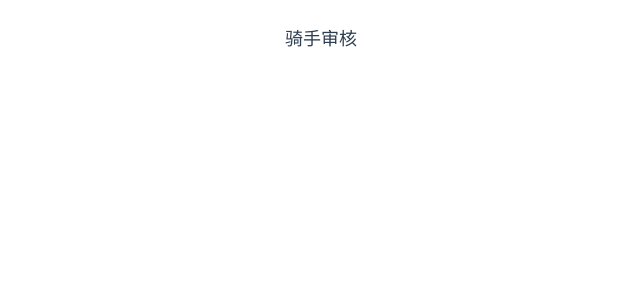
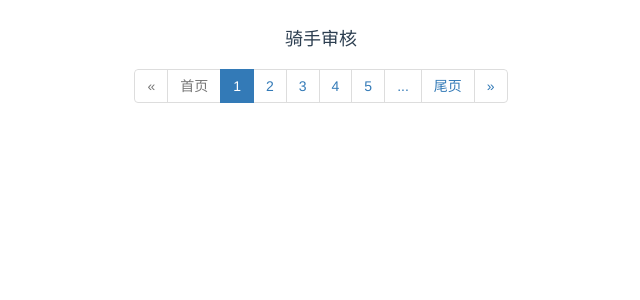
Before and after one commit to FanWalker/Auditing-System, a Vue app: page /#/page in a window 1280 px wide. Shown: the top 300 px of the page, without its empty margins (319-959 px from the left). Built offline with nearby package versions, Linux system fonts and the light colour scheme.

Commit message:
增加分页

```diff
--- a/src/components/HelloWorld.vue
+++ b/src/components/HelloWorld.vue
@@ -1,6 +1,6 @@
 <template>
   <div class="identity">
-    <router-link to="/search">Go to search</router-link>
+    <router-link to="/page">Go to search</router-link>
     <div class="message"><p>{{ msg }}</p></div>
     <div class="form-data">
       <div class="wrap">
--- a/src/components/admin.vue
+++ b/src/components/admin.vue
@@ -13,12 +13,11 @@
                     <span class="user-text btn" @click="selectChoice($event)">通过</span>
                 </div>
                 <div class="userList">
-                    <div class="userContainer" v-for='user in users' :style="{display:not_research}">
-                        <div v-if="user.state== choice">
+                    <div class="userContainer" v-for='(user,index) in users' :style="{display:not_research}">
                         <div class="diplay-info">
                             <span class="userName" @click="showDisplayInfo($event)">{{user.name}}</span>
                             <span class="state">{{user.state}}</span>
-                                <span class="admin-btn btn" style="background-color:#5bc0de" @click="showConfirmFrame($event,'pass')">通过</span>
+                            <span class="admin-btn btn" style="background-color:#bce8f1" @click="showConfirmFrame($event,'pass')">通过</span>
                             <span class="admin-btn btn" @click="showConfirmFrame($event,'nopass')">不通过</span>
                         </div>
                         <div class="user-info" v-bind:style="{display: isDisplay}">
@@ -26,12 +25,11 @@
                             <p>身份证号：{{ user.IDCartNumber}}</p>
                         </div>
                     </div>
-                    </div>
                     <div class="userContainer" v-for='user in searchResult' :style="{display: had_research}">
                         <div class="diplay-info">
                             <span class="userName" @click="showDisplayInfo($event)">{{user.name}}</span>
                             <span class="state">{{user.state}}</span>
-                            <span class="admin-btn btn" style="background-color:#5bc0de" @click="showConfirmFrame($event,'pass')">通过</span>
+                            <span class="admin-btn btn" style="background-color:#bce8f1" @click="showConfirmFrame($event,'pass')">通过</span>
                             <span class="admin-btn btn" @click="showConfirmFrame($event,'nopass')">不通过</span>
                         </div>
                         <div class="user-info" v-bind:style="{display: isDisplay}">
@@ -39,9 +37,7 @@
                             <p>身份证号：{{ user.IDCartNumber}}</p>
                         </div>
                     </div>
-                </div>
-                <div class="search-list">
-
+                    <v-pagination :total="total" :current-page='current' @pagechange="pagechange"></v-pagination>
                 </div>
                 <div class="confirmFrame" v-bind:style="{display: isConfirm}">
                     <div class="confirm-wrap">
@@ -58,6 +54,7 @@
 </template>
 
 <script>
+import pagination from '@/components/pagination'
 export default {
     data() {
         return {
@@ -71,7 +68,10 @@
             had_research: 'none',
             passText: '',
             users: [],
-                searchResult: []
+            searchResult: [],
+            total: 0,     // 记录总条数
+            display: 2,   // 每页显示条数
+            current: 1,   // 当前的页数
         }
     },
     methods: {
@@ -115,9 +115,21 @@
             })
         },
         selectChoice: function(e) {
-                this.choice = $(e.target).text();
+            var _self = this;
+            _self.not_research = '';
+            _self.had_research = 'none';
+            _self.choice = $(e.target).text();
             $(e.target).siblings().removeClass('current');
             $(e.target).addClass('current');
+            _self.$http({
+                url: '/user/admin',
+                method: 'GET',
+                params: {
+                    state: _self.choice
+                }
+            }).then((res) => {
+                _self.users = res.data.users;
+            })
         },
         search: function(){
             this.searchResult = [];
@@ -132,17 +144,29 @@
                 }
             }).then((res)=>{
                 this.searchResult.push(res.data);
-                    console.log(this.searchResult);
             })
+        },
+        pagechange:function(currentPage){
+         console.log(currentPage);
+         // ajax请求, 向后台发送 currentPage, 来获取对应的数据
+
        }
     },
     mounted: function() {
         this.$http({
             url: '/user/admin',
-                method: 'GET'
+            method: 'GET',
+            params: {
+                state: "待审核"
+            }
         }).then((res) => {
-                this.users = res.data;
+            this.users = res.data.users;
+            this.total = res.data.totalPage;
+            console.log(this.total);
         })
+    },
+    components: {
+          'v-pagination': pagination,
     }
 }
 </script>
--- /dev/null
+++ b/src/components/pagination.vue
@@ -0,0 +1,98 @@
+<template>
+  <nav>
+    <ul class="pagination">
+      <li :class="{'disabled': current == 1}"><a href="javascript:;" @click="setCurrent(current - 1)"> « </a></li>
+      <li :class="{'disabled': current == 1}"><a href="javascript:;" @click="setCurrent(1)"> 首页 </a></li>
+      <li v-for="p in grouplist" :class="{'active': current == p.val}"><a href="javascript:;" @click="setCurrent(p.val)"> {{ p.text }} </a>
+      </li>
+      <li :class="{'disabled': current == page}"><a href="javascript:;" @click="setCurrent(page)"> 尾页 </a></li>
+      <li :class="{'disabled': current == page}"><a href="javascript:;" @click="setCurrent(current + 1)"> »</a></li>
+    </ul>
+  </nav>
+</template>
+
+<script type="es6">
+  export default{
+    data(){
+      return {
+        current: this.currentPage
+      }
+    },
+    props: {
+      total: {// 数据总条数
+        type: Number,
+        default: 0
+      },
+      display: {// 每页显示条数
+        type: Number,
+        default: 10
+      },
+      currentPage: {// 当前页码
+        type: Number,
+        default: 1
+      },
+      pagegroup: {// 分页条数
+        type: Number,
+        default: 5,
+        coerce: function (v) {
+          v = v > 0 ? v : 5;
+          return v % 2 === 1 ? v : v + 1;
+        }
+      }
+    },
+    computed: {
+      page: function () { // 总页数
+        return Math.ceil(this.total / this.display);
+      },
+      grouplist: function () { // 获取分页页码
+        var len = this.page, temp = [], list = [], count = Math.floor(this.pagegroup / 2), center = this.current;
+        if (len <= this.pagegroup) {
+          while (len--) {
+            temp.push({text: this.page - len, val: this.page - len});
+          }
+          ;
+          return temp;
+        }
+        while (len--) {
+          temp.push(this.page - len);
+        }
+        ;
+        var idx = temp.indexOf(center);
+        (idx < count) && ( center = center + count - idx);
+        (this.current > this.page - count) && ( center = this.page - count);
+        temp = temp.splice(center - count - 1, this.pagegroup);
+        do {
+          var t = temp.shift();
+          list.push({
+            text: t,
+            val: t
+          });
+        } while (temp.length);
+        if (this.page > this.pagegroup) {
+          (this.current > count + 1) && list.unshift({text: '...', val: list[0].val - 1});
+          (this.current < this.page - count) && list.push({text: '...', val: list[list.length - 1].val + 1});
+        }
+        return list;
+      }
+    },
+    methods:{
+      setCurrent: function (idx) {
+        if (this.current != idx && idx > 0 && idx < this.page + 1) {
+          this.current = idx;
+          this.$emit('pagechange', this.current);
+        }
+      }
+    }
+  }
+</script>
+
+<style scoped>
+  .pagination {
+    overflow: hidden;
+    display: table;
+    margin: 0 auto;
+    /*width: 100%;*/
+    height: 50px;
+}
+
+</style>
--- /dev/null
+++ b/src/components/parent.vue
@@ -0,0 +1,26 @@
+<template>
+        <v-pagination :total="total" :current-page='current' @pagechange="pagechange"></v-pagination>
+</template>
+
+<script type="es6">
+  import pagination from '@/components/pagination'
+export default{
+    data(){
+       return {
+              total: 150,     // 记录总条数
+              display: 10,   // 每页显示条数
+              current: 1,   // 当前的页数
+      }
+    },
+    methods: {
+       pagechange:function(currentPage){
+         console.log(currentPage);
+         // ajax请求, 向后台发送 currentPage, 来获取对应的数据
+
+       }
+     },
+    components: {
+          'v-pagination': pagination,
+        }
+    }
+</script>
--- a/src/router/index.js
+++ b/src/router/index.js
@@ -3,6 +3,7 @@ import Router from 'vue-router'
 import HelloWorld from '@/components/HelloWorld'
 import searchVue from '@/components/search'
 import admin from '@/components/admin'
+import parent from '@/components/parent'
 
 Vue.use(Router)
 
@@ -22,6 +23,11 @@ export default new Router({
         path: '/admin',
         name: 'admin',
         component: admin
+    },
+    {
+      path: '/page',
+      name: 'page',
+      component: parent
     }
   ]
 })
```
Also changed, not shown: 2 other files (tests, documents, lock files or other folders). Lines whose indentation alone changed are shown as unchanged.
